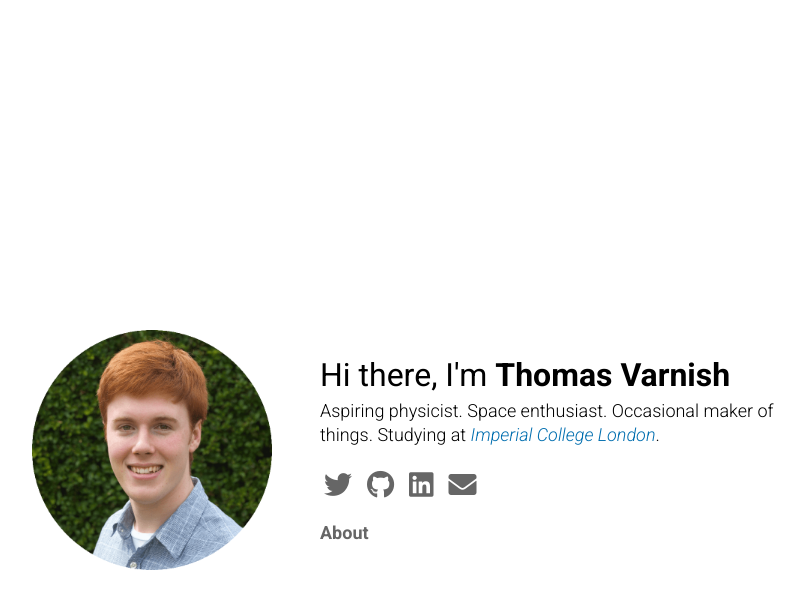
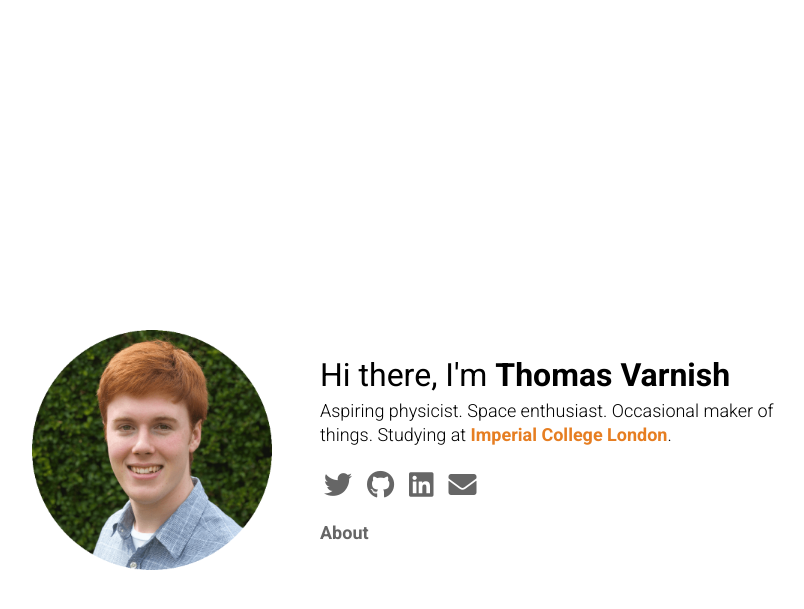
Before and after one commit to tvarnish/tvarnish.github.io, a Jekyll site: the page built from index.html, in a window 1280 px wide. Shown: the top 609 px of the page, without its empty margins (214-1018 px from the left). Built offline with Jekyll 4.4.1, drawn with Linux system fonts in a browser that asks for light colours; nearby versions of some CDN libraries.

Commit message:
Update link formatting on homepage
Change color and style of link in homepage bio.

```diff
--- a/assets/css/home.css
+++ b/assets/css/home.css
@@ -91,16 +91,20 @@ p {
 
 p span a {
     text-decoration: none;
-    font-style: italic;
-    color: #006EAF;
+    /* font-style: italic; */
+    /* color: #006EAF; */
+    color: #E67E22;
+    font-weight: 800;
 }
 
 p span a:hover {
-    border-bottom: #006EAF 1px solid;
+    /* border-bottom: #006EAF 1px solid; */
+    border-bottom: #E67E22 1px solid;
 }
 
 p span a:visited {
-    color: #006EAF;
+    /* color: #006EAF; */
+    color: #E67E22;
 }
 
 h1 {
```
